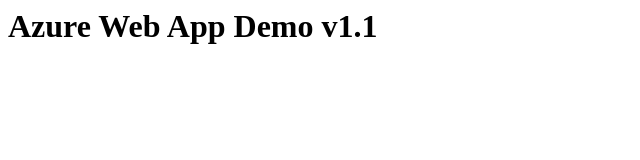
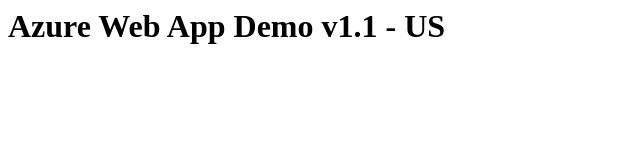
Before and after one commit to ajaysamgir/AzureWenAppTest, a plain HTML site: page index.html in a window 1280 px wide. Shown: the full height of the page, 0-640 px from the left. Drawn offline with Linux system fonts and the light colour scheme.

Commit message:
added region name

```diff
--- a/index.html
+++ b/index.html
@@ -1,6 +1,6 @@
 <html>
 <title>Web App Hosting Demo</title>
 <body>
-<h1>Azure Web App Demo v1.1</h1>
+<h1>Azure Web App Demo v1.1 - US</h1>
 </body>
 </html>
```
